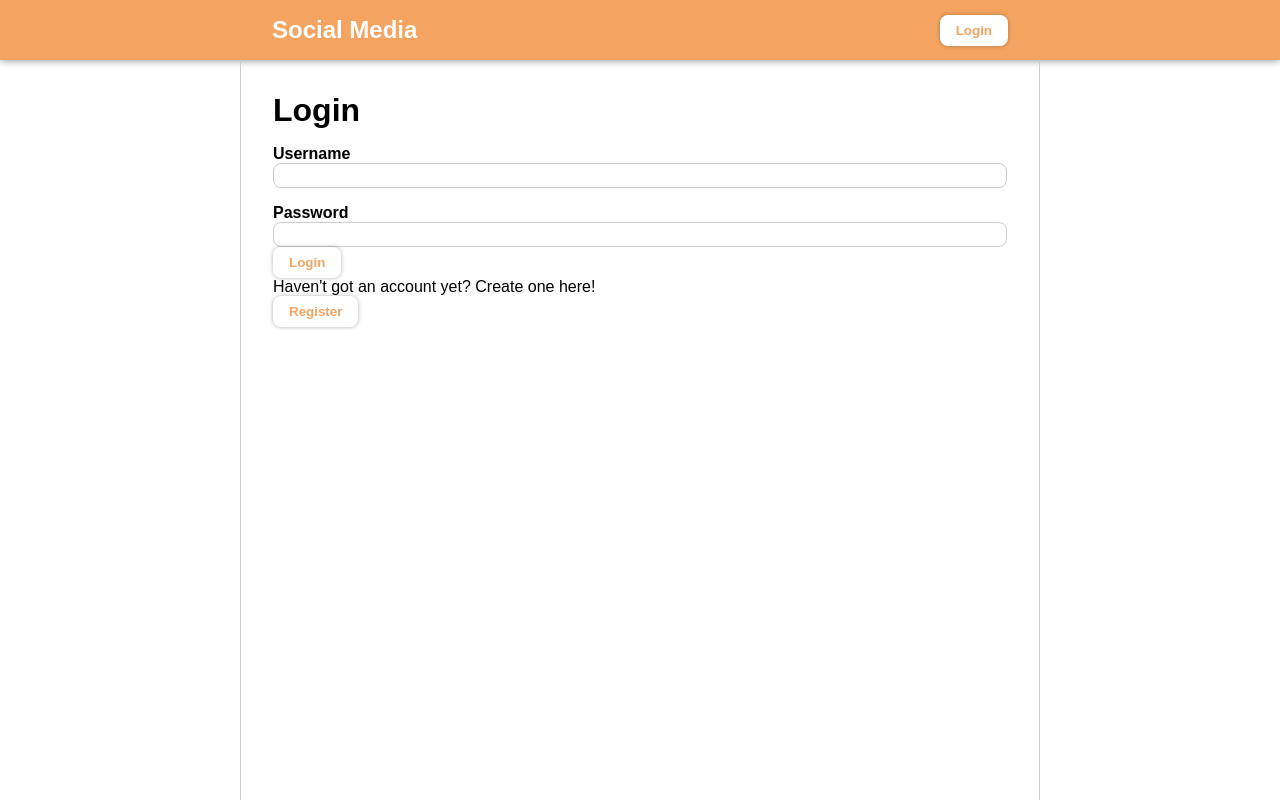
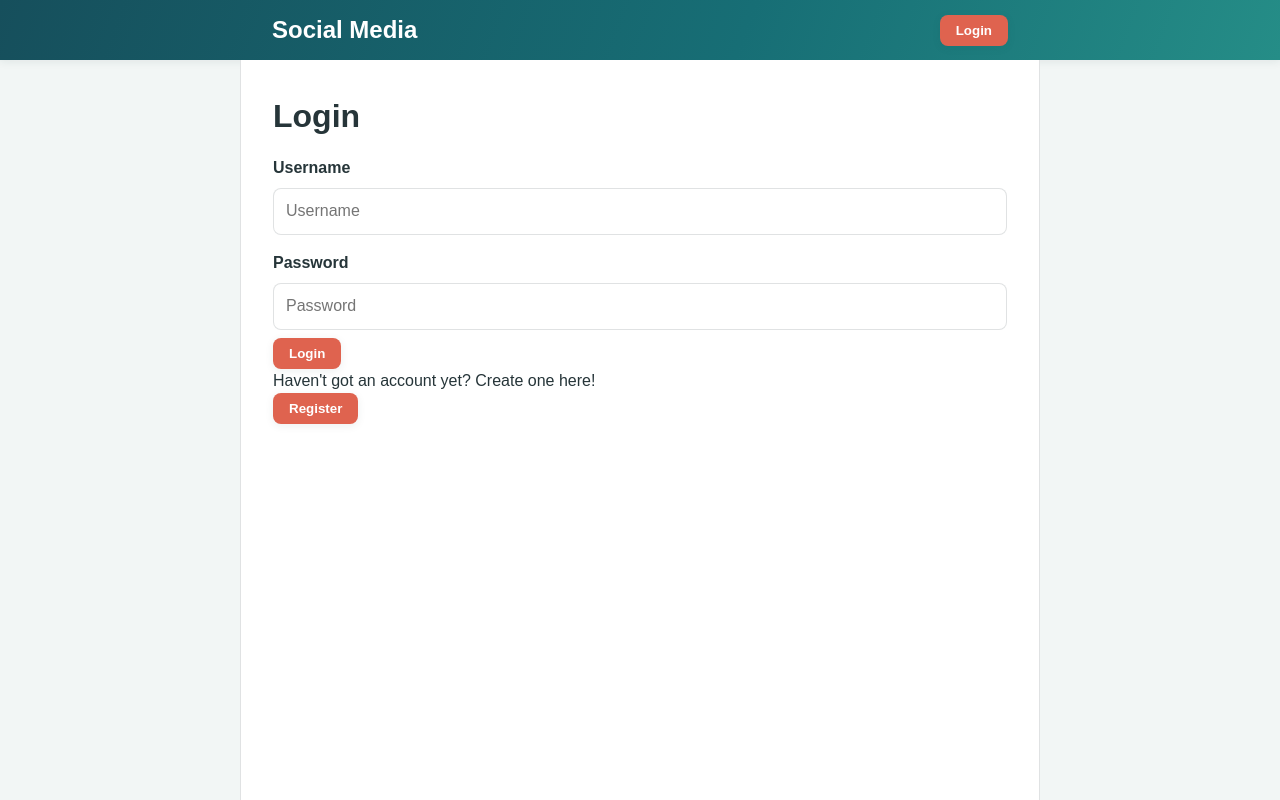
Before and after one commit to dvs2610/socialmedia, a Flask app: page /login in a window 1280 px wide. Run offline with Flask 3, Linux system fonts and the light colour scheme; data comes from the database, SQL or seed files in the repository.

Commit message:
changed color scheme, rounded avatars, changed login form to Flaskform

```diff
--- a/app.py
+++ b/app.py
@@ -99,8 +99,16 @@ class RegistrationForm(FlaskForm):
     location = StringField('Location', [validators.Length(max=80)])
     bio = StringField('Something fun', [validators.Length(max=120)])
 
+class LoginForm(FlaskForm):
+	username = StringField('Username', [validators.DataRequired()], render_kw={"placeholder": "Username"})
+	password = PasswordField('Password', [validators.DataRequired()], render_kw={"placeholder": "Password"})
+
 class PostForm(FlaskForm):
-	content = TextAreaField('', [validators.Length(max=5000)])
+    content = TextAreaField(
+        '',
+        validators=[validators.Length(max=5000)],
+        render_kw={"placeholder": "Write a post..."}
+    )
 
 @app.route('/', methods=['GET', 'POST'])
 def index():
@@ -110,16 +118,17 @@ def index():
 def login():
 	if session.get("name"):
 		return redirect(url_for("index"))
-	if request.method == "POST":
-		username = request.form.get("username", "")
-		password = request.form.get("password", "")
+	form = LoginForm()
+	if form.validate_on_submit():
+		username = form.username.data
+		password = form.password.data
 		with Session(engine) as db:
 			user = db.scalar(select(User).where(User.username == username))
 		if user and bcrypt.checkpw(password.encode("utf-8"), user.password_hash.encode("utf-8")):
 			session["name"] = user.username
 			return redirect(url_for("index"))
 		flash("The username and password combination is incorrect.", "error")
-	return render_template('login.html')
+	return render_template('login.html', form=form)
 
 @app.route('/register', methods=['GET', 'POST'])
 def register():
--- a/static/style.css
+++ b/static/style.css
@@ -1,10 +1,18 @@
 :root {
-    --primary-color: sandybrown;
-    --primary-color-semi-transparent: rgba(244, 164, 96, 0.5);
-    --secondary-color: white;
+    --primary-color: #df634f;
+    --primary-color-hover: #c84e3e;
+    --primary-color-semi-transparent: rgba(223, 99, 79, 0.24);
+    --accent-color: #237f83;
+    --accent-soft: #e1f0ef;
+    --secondary-color: #ffffff;
+    --page-color: #f2f6f5;
+    --text-color: #263539;
+    --muted-color: #66777a;
+    --border-color: rgba(38, 53, 57, 0.14);
     --font-family: Arial, sans-serif;
-    --box-shadow-large: 0 0 8px rgba(0, 0, 0, 0.5);
-    --box-shadow-small: 0 0 4px rgba(0, 0, 0, 0.3);
+    --nav-gradient: linear-gradient(110deg, #164f5c 0%, #176e75 58%, #258d87 100%);
+    --box-shadow-small: 0 2px 8px rgba(31, 62, 64, 0.08);
+    --box-shadow-large: 0 12px 28px rgba(31, 62, 64, 0.16);
     --border-radius: 8px;
     --nav-height: 60px;
 }
@@ -19,7 +27,9 @@ html, body {
     width: 100%;
     height: 100%;
     font-family: var(--font-family);
-    background-color: var(--secondary-color);
+    color: var(--text-color);
+    background-color: var(--page-color);
+    line-height: 1.5;
 }
 
 a, a:visited {
@@ -44,72 +54,115 @@ a, a:visited {
 .container {
     min-height: calc(100vh - var(--nav-height));
     padding: 2rem;
-    border-left: 1px solid #ccc;
-    border-right: 1px solid #ccc;
+    background-color: var(--secondary-color);
+    border-left: 1px solid var(--border-color);
+    border-right: 1px solid var(--border-color);
 }
 
 nav {
     display: flex;
     align-items: center;
-    background-color: var(--primary-color);
+    background: var(--nav-gradient);
     color: var(--secondary-color);
-    box-shadow: var(--box-shadow-large);
+    box-shadow: var(--box-shadow-small);
     height: var(--nav-height);
 }
 
+nav h1 {
+    color: var(--secondary-color);
+}
+
 input[type="text"], input[type="password"], input[type="date"], textarea {
-    padding: 0.25rem;
-    border: 1px solid #ccc;
+    width: 100%;
+    padding: 0.65rem 0.75rem;
+    color: var(--text-color);
+    background-color: var(--secondary-color);
+    border: 1px solid var(--border-color);
     border-radius: var(--border-radius);
+    font: inherit;
+}
+
+input[type="text"]:focus, input[type="password"]:focus,
+input[type="date"]:focus, textarea:focus {
+    outline: none;
+    border-color: var(--primary-color);
+    box-shadow: 0 0 0 3px var(--primary-color-semi-transparent);
+}
+
+textarea {
+    resize: vertical;
 }
 
 form {
     display: flex;
     flex-direction: column;
+    gap: 0.5rem;
 }
 
 label {
     font-weight: bold;
-    margin-top: 1rem;
+    margin-top: 0.5rem;
 }
 
 .error {
     font-weight: bold;
-    color: red;
+    color: var(--primary-color-hover);
 }
 
 button, input[type="submit"] {
     margin-right: auto;
     max-width: 150px;
     padding: 0.5rem 1rem;
-    color: var(--primary-color);
-    background-color: var(--secondary-color);
+    color: var(--secondary-color);
+    background-color: var(--primary-color);
     border: none;
     border-radius: var(--border-radius);
     cursor: pointer;
     box-shadow: var(--box-shadow-small);
     font-weight: bold;
+    transition: background-color 150ms ease, box-shadow 150ms ease, transform 150ms ease;
 }
 
-button:hover {
-    background-color: lightgray;
-    color: black;
+button:hover, input[type="submit"]:hover {
+    background-color: var(--primary-color-hover);
+    box-shadow: var(--box-shadow-large);
+    transform: translateY(-1px);
+}
+
+button:focus-visible, input[type="submit"]:focus-visible, a:focus-visible {
+    outline: 3px solid var(--primary-color-semi-transparent);
+    outline-offset: 3px;
+}
+
+.profile-preview {
+    display: flex;
+    flex-direction: column;
+    justify-content: center;
+    align-items: center;
+    gap: 0.5rem;
+    padding: 1rem;
+    background-color: var(--secondary-color);
+    border: 1px solid var(--border-color);
+    border-radius: var(--border-radius);
+    box-shadow: var(--box-shadow-small);
 }
 
 .profile-preview img.avatar {
     width: 100px;
     height: 100px;
-    border: 2px solid var(--primary-color-semi-transparent);
-    border-radius: var(--border-radius);
-    box-shadow: var(--box-shadow-small);
+    border: 3px solid var(--secondary-color);
+    border-radius: 50%;
+    box-shadow: 0 0 0 2px var(--accent-color), var(--box-shadow-small);
+    object-fit: cover;
 }
 
 .profile-card img.avatar {
     width: 250px;
     height: 250px;
-    border: 3px solid var(--primary-color-semi-transparent);
+    border: 3px solid var(--accent-soft);
     border-radius: var(--border-radius);
     box-shadow: var(--box-shadow-small);
+    object-fit: cover;
 }
 
 .profile-card {
--- a/templates/login.html
+++ b/templates/login.html
@@ -4,10 +4,11 @@
     <div class="centered container">
         <form method="post">
             <h1>Login</h1>
-            <label for="username">Username</label>
-            <input id="username" name="username" type="text">
-            <label for="password">Password</label>
-            <input id="password" name="password" type="password">
+            {{ form.hidden_tag() }}
+            {{ form.username.label }}
+            {{ form.username() }}
+            {{ form.password.label }}
+            {{ form.password() }}
             <input type="submit" value="Login">
             {% with messages = get_flashed_messages(with_categories=true) %}
                 {% if messages %}
```
Also changed, not shown: other parts of static/style.css (+32 -11 lines).
